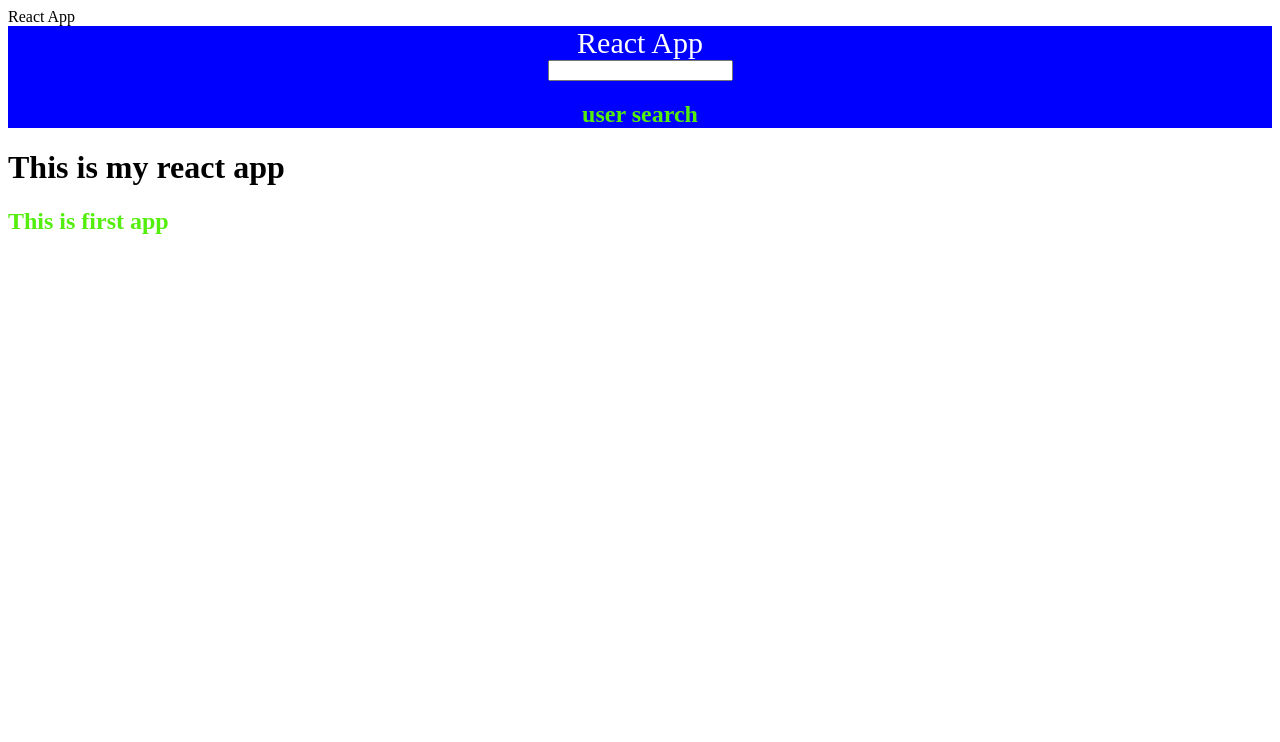
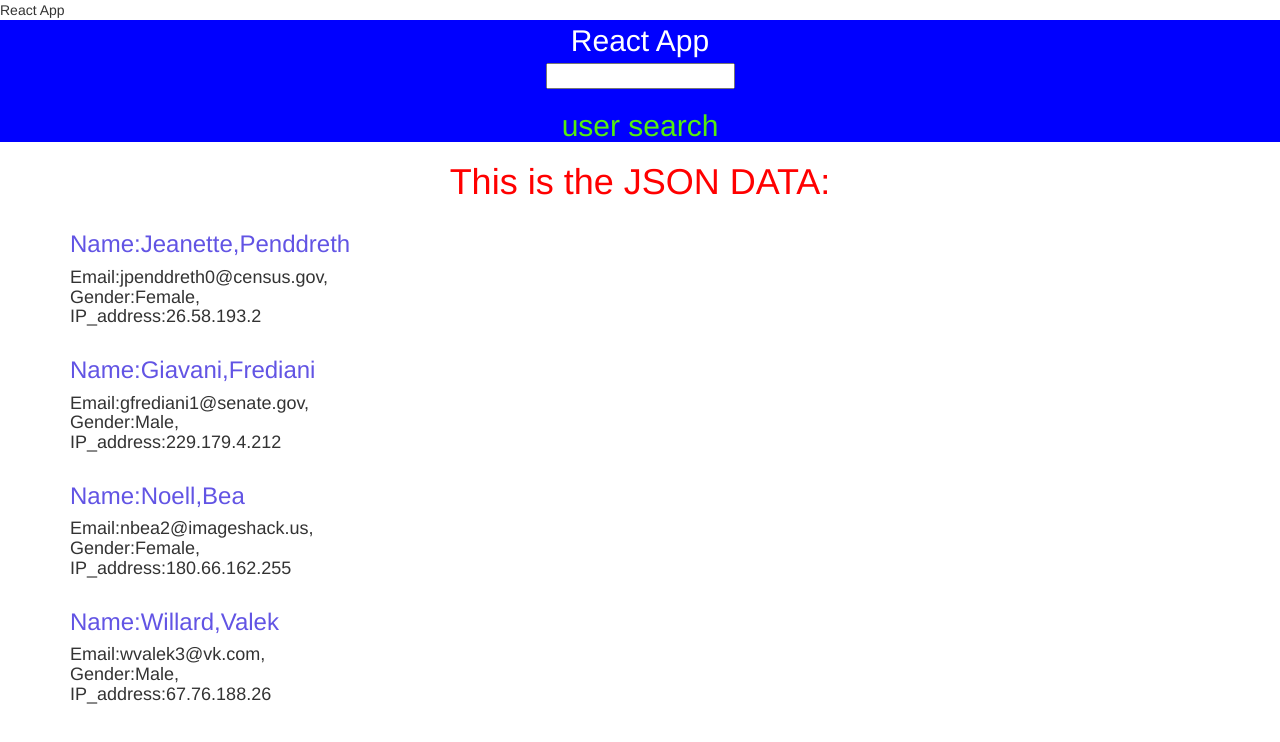
Before and after one commit to venkata-snd/React_firstApp, a React app: page / in a window 1280 px wide. Built offline with nearby package versions, Linux system fonts and the light colour scheme.

Commit message:
added bootstrap

```diff
--- a/public/css/style.css
+++ b/public/css/style.css
@@ -11,3 +11,14 @@ font-size: 30px
 h2 {
     color:rgb(84, 238, 13)
 }
+
+h3 {
+    color:rgb(98, 84, 228)
+}
+
+.data {
+
+    color: red;
+    text-align: center
+
+}
--- a/public/index.html
+++ b/public/index.html
@@ -5,6 +5,9 @@
     <link rel="shortcut icon" href="%PUBLIC_URL%/favicon.ico">
     <meta name="viewport" content="width=device-width, initial-scale=1, shrink-to-fit=no">
     <meta name="theme-color" content="#000000">
+    <link rel="stylesheet" href="https://maxcdn.bootstrapcdn.com/bootstrap/3.3.7/css/bootstrap.min.css">
+  <script src="https://ajax.googleapis.com/ajax/libs/jquery/3.3.1/jquery.min.js"></script>
+  <script src="https://maxcdn.bootstrapcdn.com/bootstrap/3.3.7/js/bootstrap.min.js"></script>
     <!--
       manifest.json provides metadata used when your web app is added to the
       homescreen on Android. See https://developers.google.com/web/fundamentals/web-app-manifest/
--- /dev/null
+++ b/src/components/tests_list.js
@@ -0,0 +1,43 @@
+import React from 'react';
+
+const TestsList = (props) => {
+    console.log(props)
+
+    const output = props.tests.map((list) => {
+        return(
+            <div class="container">
+            <div class="row">
+              <div class="col-sm-4">
+                <h3>Name:{list.first_name},{list.last_name}</h3>
+                <h4>Email:{list.email},<br/>
+                Gender:{list.gender},<br/>
+                IP_address:{list.ip_address}</h4>
+              </div>
+              </div>
+          </div>
+
+
+
+
+          /*  <div>
+                <h3>Name:{list.first_name},{list.last_name}</h3>
+                <h4>Email:{list.email},<br/>
+                Gender:{list.gender},<br/>
+                IP_address:{list.ip_address}</h4>
+            </div> */
+        )
+    })
+    return(
+
+         <div >
+             <div className="data" >
+             <h1>This is the JSON DATA:</h1>
+             </div>
+             {output}
+         </div>
+
+    )
+
+}
+
+export default TestsList;
--- a/src/index.js
+++ b/src/index.js
@@ -1,13 +1,23 @@
 import React,{Component} from 'react';
 import ReactDOM from 'react-dom';
 import Header from './components/header';
+import JSON from './test.json';
+import TestsList from './components/tests_list';
+
 class App extends Component {
+    constructor(props){
+        super(props);
+
+        this.state ={
+             tests: JSON
+        }
+    }
     render(){
     return(
         <div>
             <Header></Header>
-               <h1> This is my react app </h1>
-               <h2> This is first app</h2>
+            <TestsList tests={this.state.tests}></TestsList>
+
         </div>
         )
     }
--- /dev/null
+++ b/src/test.json
@@ -0,0 +1,29 @@
+[{
+    "id": 1,
+    "first_name": "Jeanette",
+    "last_name": "Penddreth",
+    "email": "jpenddreth0@census.gov",
+    "gender": "Female",
+    "ip_address": "26.58.193.2"
+  }, {
+    "id": 2,
+    "first_name": "Giavani",
+    "last_name": "Frediani",
+    "email": "gfrediani1@senate.gov",
+    "gender": "Male",
+    "ip_address": "229.179.4.212"
+  }, {
+    "id": 3,
+    "first_name": "Noell",
+    "last_name": "Bea",
+    "email": "nbea2@imageshack.us",
+    "gender": "Female",
+    "ip_address": "180.66.162.255"
+  }, {
+    "id": 4,
+    "first_name": "Willard",
+    "last_name": "Valek",
+    "email": "wvalek3@vk.com",
+    "gender": "Male",
+    "ip_address": "67.76.188.26"
+  }]
```
